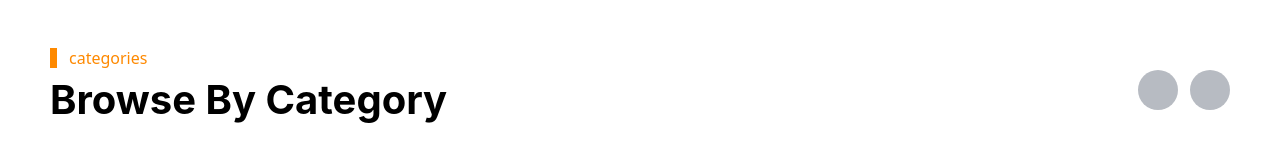
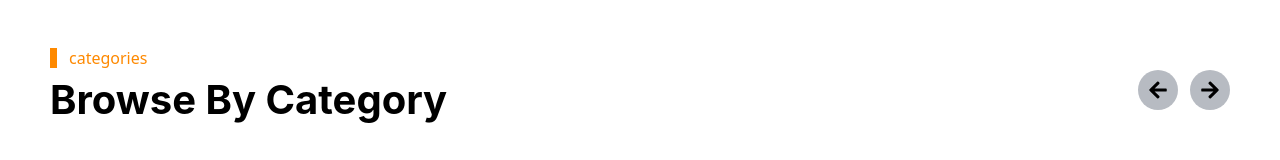
Before and after one commit to RUKUNDO-Prince/nihemart, a React (Vite) app in the folder client/: page / in a window 1280 px wide. Shown: the part 744-904 px from the top of the page. Built offline with nearby package versions, Linux system fonts and the light colour scheme.

Commit message:
made the buttons visible

```diff
--- a/client/src/components/Categories.jsx
+++ b/client/src/components/Categories.jsx
@@ -11,8 +11,8 @@ const Categories = () => {
       <div className="flex justify-between mb-[60px]">
         <Heading title="Browse By Category" />
         <div className="flex gap-3">
-        <FaArrowLeft className="bg-gray-90 rounded-full p-[20px]" color="#000" />
-        <FaArrowRight className="bg-gray-90 rounded-full p-[20px]" />
+        <FaArrowLeft className="bg-gray-90 rounded-full p-[10px] w-[40px] h-[40px]" />
+        <FaArrowRight className="bg-gray-90 rounded-full p-[10px] w-[40px] h-[40px]" />
         </div>
       </div>
       <CategoriesList />
```
